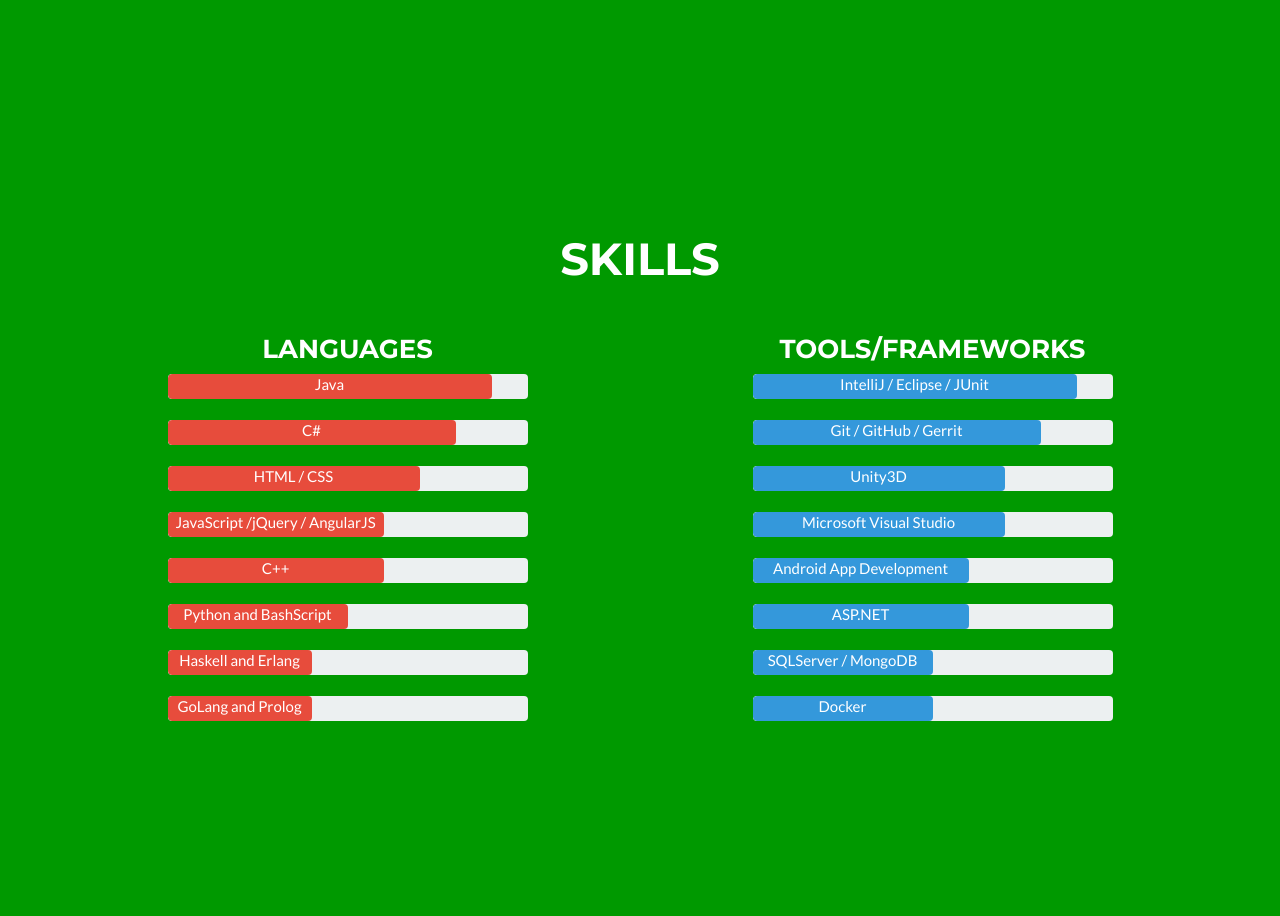
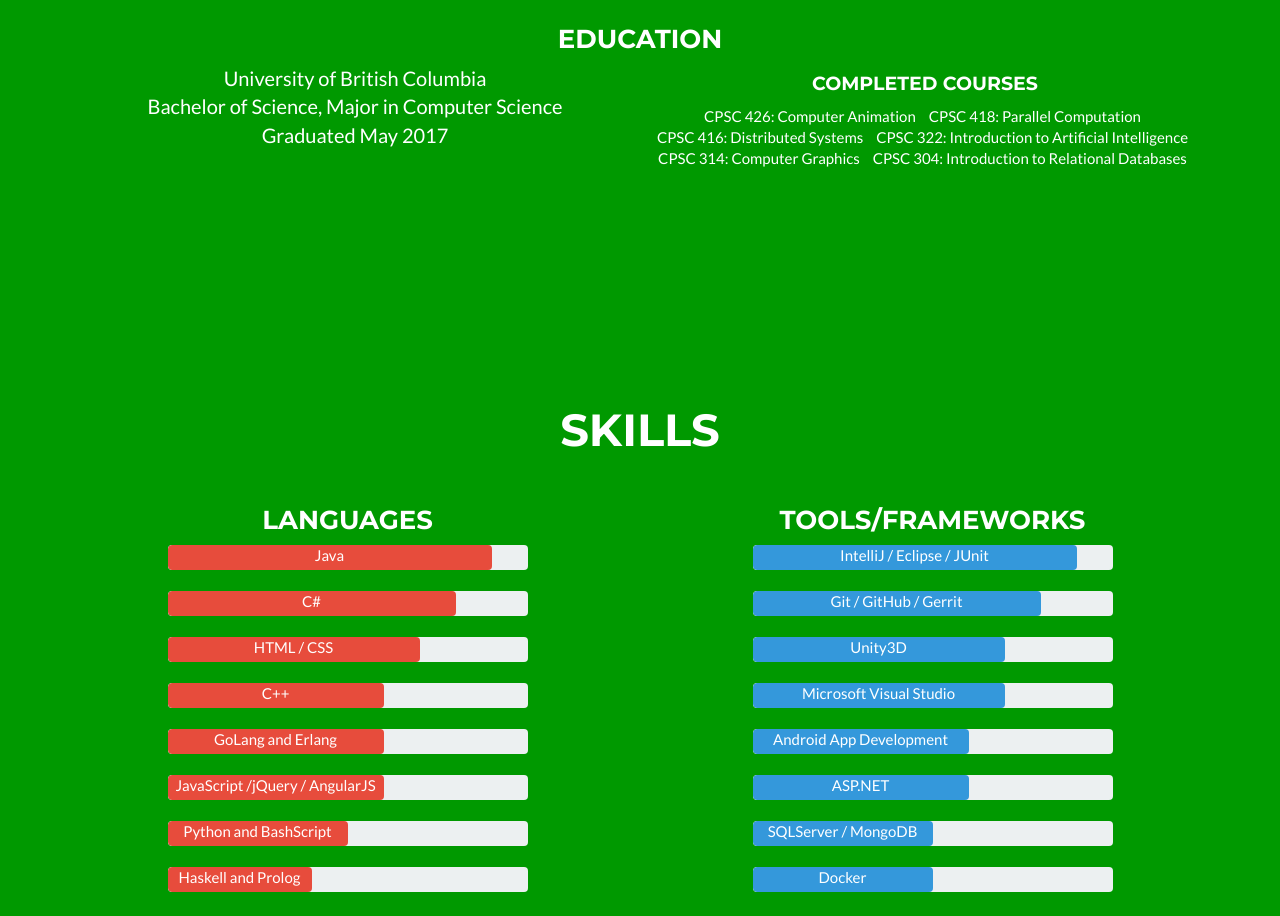
Before and after one commit to BryanTai/BryanTai.github.io, a plain HTML site: page index.html in a window 1280 px wide. Shown: the part 1137-2053 px from the top of the page. Drawn offline with nearby package versions, Linux system fonts and the light colour scheme.

Commit message:
Fixed intro, added education, updated resume

```diff
--- a/index.html
+++ b/index.html
@@ -82,11 +82,11 @@
 				</div>
 				<div class="col-lg-9">
 					<div class="intro-text">
-						<h2>Student | Software Developer</h2>
-						<h3>4th Year Computer Science Major </h3>
-						<p>I'm a CPSC Teaching Assistant who loves AI, video games, and programming AI into video games.
-						<br>I'm well-versed in Object Oriented Programming (with a bit of Functional and Logical) as well as frontend and backend Web App Development.</p>
-						<h4> Expected Graduation : May 2017 </h4>
+						<h2>Video Game Software Developer</h2>
+						<h3>UBC Computer Science Major </h3>
+						<p>I'm a former CPSC Teaching Assistant who loves AI, video games, and programming AI into video games.
+						I work mostly with Unity3D Engine and Android Development.
+						I'm well-versed in Object-Oriented and Functional Programming as well as frontend and backend Web App Development.</p>
 					</div>
 					<div class="col-md-6">
 
@@ -159,6 +159,32 @@
 					</div>
 				</div>
 			</div>
+			<div class="row">
+				<div class="col-lg-12 text-center">
+					<div id="Education">
+						<h3>Education</h3>
+
+						<div class="col-sm-6">
+							<p>
+								University of British Columbia
+								<br>Bachelor of Science, Major in Computer Science
+								<br>Graduated May 2017
+							</p>
+						</div>
+						<div class="col-sm-6">
+							<h4> Completed Courses </h4>
+							<ul class="list-inline">
+								<li>CPSC 426: Computer Animation</li>
+								<li>CPSC 418: Parallel Computation</li>
+								<li>CPSC 416: Distributed Systems</li>
+								<li>CPSC 322: Introduction to Artificial Intelligence</li>
+								<li>CPSC 314: Computer Graphics</li>
+								<li>CPSC 304: Introduction to Relational Databases</li>
+							</ul>
+						</div>
+					</div>
+				</div>
+			</div>
 		</div>
 	</section>
 
@@ -190,12 +216,17 @@
 				</div>
 				<div class="progress">
 				  <div class="progress progress-bar-danger" role="progressbar" aria-valuenow="80" aria-valuemin="0" aria-valuemax="100" style="width:60%">
-					JavaScript /jQuery / AngularJS
+					C++
 				  </div>
 				</div>
 				<div class="progress">
 				  <div class="progress progress-bar-danger" role="progressbar" aria-valuenow="80" aria-valuemin="0" aria-valuemax="100" style="width:60%">
-					C++
+					GoLang and Erlang
+				  </div>
+				</div>
+				<div class="progress">
+				  <div class="progress progress-bar-danger" role="progressbar" aria-valuenow="80" aria-valuemin="0" aria-valuemax="100" style="width:60%">
+					JavaScript /jQuery / AngularJS
 				  </div>
 				</div>
 				<div class="progress">
@@ -205,12 +236,7 @@
 				</div>
 				<div class="progress">
 				  <div class="progress progress-bar-danger" role="progressbar" aria-valuenow="80" aria-valuemin="0" aria-valuemax="100" style="width:40%">
-					Haskell and Erlang
-				  </div>
-				</div>
-				<div class="progress">
-				  <div class="progress progress-bar-danger" role="progressbar" aria-valuenow="80" aria-valuemin="0" aria-valuemax="100" style="width:40%">
-					GoLang and Prolog
+					Haskell and Prolog
 				  </div>
 				</div>
 			</div>
@@ -271,7 +297,7 @@
 		<div class="container">
 			<div class="row">
 				<div class="col-lg-12 text-center">
-					<h2>Projects</h2> <!-- TODO update projects here ADD DEFINE MATH-->
+					<h2>Projects</h2> <!-- TODO update projects here ADD SWORDSHIP -->
 				</div>
 			</div>
 			<div class="row">
```
Also changed, not shown: 1 other file.
